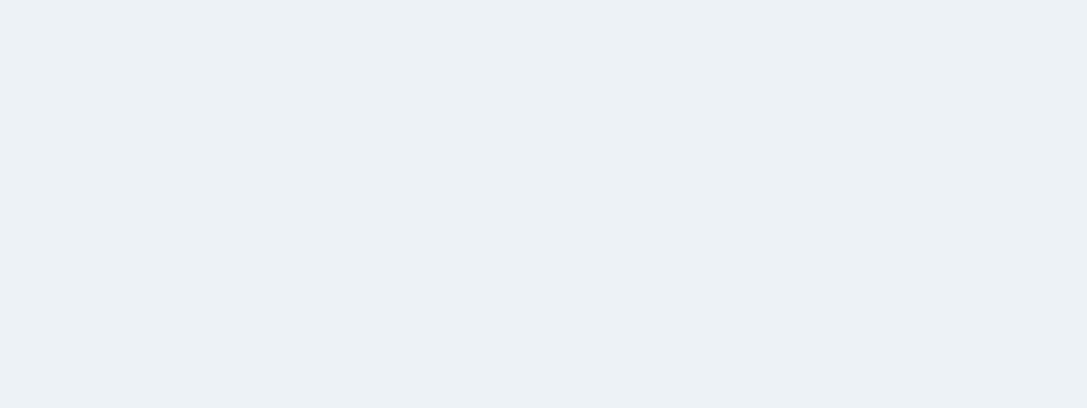
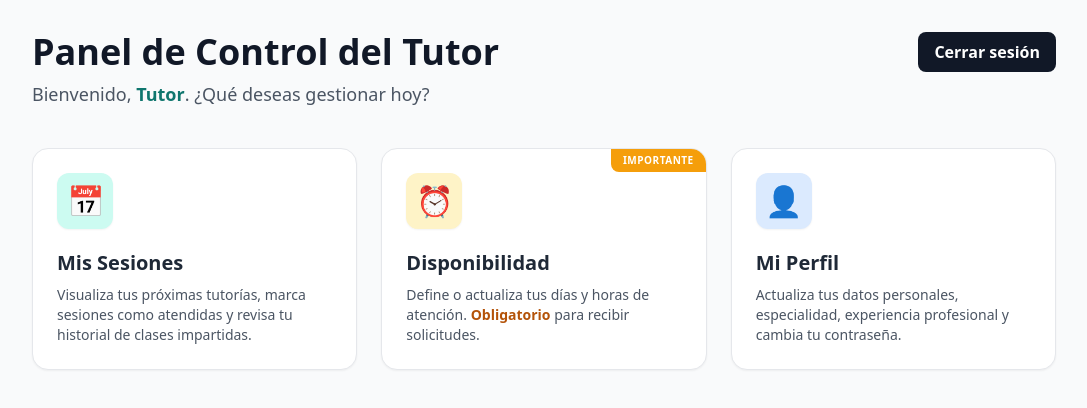
Before and after one commit to AlvaroCeballos/Educonnect-platform-Functional-testing, a React (Vite) app in the folder frontend/: page /tutor/dashboard in a window 1280 px wide. Before the commit this address had no page. Shown: the top 408 px of the page, without its empty margins (96-1183 px from the left). Built offline with nearby package versions, Linux system fonts and the light colour scheme; sample sign-in values are in the browser's storage.

Commit message:
feat(tutor): T-015.1 agregar vista de sesiones, dashboard y reestructurar rutas

```diff
--- a/frontend/src/App.jsx
+++ b/frontend/src/App.jsx
@@ -1,7 +1,7 @@
 import { Routes, Route, Navigate, Link } from 'react-router-dom';
-import TutorRegistration from './TutorRegistration';
+import TutorRegistration from './pages/tutor/TutorRegistration';
 import ScheduleForm from './ScheduleForm';
-import TutorProfile from './TutorProfile';
+import TutorProfile from './pages/tutor/TutorProfile';
 import RegisterStudent from './pages/student/RegisterStudent';
 import RegisterSuccess from './pages/student/RegisterSuccess';
 import Login from './pages/Login';
@@ -10,7 +10,8 @@ import AdminDashboard from './pages/admin/AdminDashboard';
 import StudentDashboard from './pages/student/StudentDashboard';
 import BookSession from './pages/student/BookSession';
 import MySessions from './pages/student/MySessions';
-import TutorSessions from './pages/TutorSessions';
+import TutorSessions from './pages/tutor/TutorSessions';
+import TutorDashboard from './pages/tutor/TutorDashboard'; // <-- Importamos el nuevo dashboard
 
 const ProtectedRoute = ({ children }) => {
   const token = localStorage.getItem('token');
@@ -80,9 +81,13 @@ export default function App() {
       <Route path="/book-session" element={<ProtectedRoute><BookSession /></ProtectedRoute>} />
       <Route path="/mis-sesiones" element={<ProtectedRoute><MySessions /></ProtectedRoute>} />
       <Route path="/my-sessions" element={<ProtectedRoute><MySessions /></ProtectedRoute>} />
+
+      {/* Rutas del Tutor */}
+      <Route path="/tutor/dashboard" element={<ProtectedRoute><TutorDashboard /></ProtectedRoute>} /> {/* <-- Nueva ruta del Dashboard */}
       <Route path="/tutor/sesiones" element={<ProtectedRoute><TutorSessions /></ProtectedRoute>} />
+      <Route path="/tutor/profile" element={<ProtectedRoute><TutorProfile /></ProtectedRoute>} />
+
       <Route path="/schedule" element={<ProtectedRoute><ScheduleForm /></ProtectedRoute>} />
-      <Route path="/profile" element={<ProtectedRoute><TutorProfile /></ProtectedRoute>} />
       <Route path="/admin/dashboard" element={<ProtectedRoute><AdminDashboard /></ProtectedRoute>} />
     </Routes>
   );
--- a/frontend/src/pages/Login.jsx
+++ b/frontend/src/pages/Login.jsx
@@ -30,7 +30,9 @@ export default function Login() {
         const response = await api.post('/auth/login/tutor', { email: form.email, password: form.password });
         localStorage.setItem('token', response.data.token);
         localStorage.setItem('tutor', JSON.stringify(response.data.tutor));
-        navigate('/tutor/sesiones');
+
+        // REDIRECCIÓN ACTUALIZADA AL NUEVO DASHBOARD
+        navigate('/tutor/dashboard');
       }
     } catch (error) {
       setStatus({ type: 'error', message: error.response?.data?.message || 'Error al iniciar sesión' });
--- /dev/null
+++ b/frontend/src/pages/tutor/TutorDashboard.jsx
@@ -0,0 +1,76 @@
+import { Link, useNavigate } from 'react-router-dom';
+
+export default function TutorDashboard() {
+  const navigate = useNavigate();
+  // Extraemos los datos del tutor logueado desde el localStorage
+  const tutorData = JSON.parse(localStorage.getItem('tutor') || '{}');
+
+  const handleLogout = () => {
+    localStorage.removeItem('token');
+    localStorage.removeItem('tutor');
+    navigate('/login');
+  };
+
+  return (
+    <div className="min-h-screen bg-gray-50 p-8 font-sans">
+      <div className="max-w-5xl mx-auto">
+        <header className="mb-10 flex flex-col gap-4 text-center md:flex-row md:items-start md:justify-between md:text-left">
+          <div>
+            <h1 className="text-4xl font-extrabold text-gray-900">Panel de Control del Tutor</h1>
+          <p className="text-lg text-gray-600 mt-2">
+            Bienvenido, <span className="font-bold text-teal-700">{tutorData.nombre || 'Tutor'}</span>. ¿Qué deseas gestionar hoy?
+            </p>
+          </div>
+          <button
+            type="button"
+            onClick={handleLogout}
+            className="self-center rounded-lg bg-gray-900 px-4 py-2 font-semibold text-white transition-colors hover:bg-gray-700 md:self-start"
+          >
+            Cerrar sesión
+          </button>
+        </header>
+
+        <div className="grid grid-cols-1 md:grid-cols-3 gap-6">
+
+          {/* Tarjeta de Sesiones */}
+          <Link to="/tutor/sesiones" className="bg-white p-6 rounded-2xl shadow-sm border border-gray-200 hover:shadow-lg hover:border-teal-500 transition-all group flex flex-col items-center md:items-start text-center md:text-left">
+            <div className="w-14 h-14 bg-teal-100 text-teal-700 rounded-xl flex items-center justify-center text-3xl mb-5 group-hover:bg-teal-600 group-hover:text-white transition-colors shadow-sm">
+              📅
+            </div>
+            <h2 className="text-xl font-bold text-gray-800 mb-2">Mis Sesiones</h2>
+            <p className="text-sm text-gray-600">
+              Visualiza tus próximas tutorías, marca sesiones como atendidas y revisa tu historial de clases impartidas.
+            </p>
+          </Link>
+
+          {/* Tarjeta de Horarios */}
+          <Link to="/schedule" className="bg-white p-6 rounded-2xl shadow-sm border border-gray-200 hover:shadow-lg hover:border-amber-500 transition-all group flex flex-col items-center md:items-start text-center md:text-left relative overflow-hidden">
+            <div className="w-14 h-14 bg-amber-100 text-amber-700 rounded-xl flex items-center justify-center text-3xl mb-5 group-hover:bg-amber-500 group-hover:text-white transition-colors shadow-sm">
+              ⏰
+            </div>
+            <h2 className="text-xl font-bold text-gray-800 mb-2">Disponibilidad</h2>
+            <p className="text-sm text-gray-600">
+              Define o actualiza tus días y horas de atención. <strong className="text-amber-700">Obligatorio</strong> para recibir solicitudes.
+            </p>
+            {/* Indicador visual para llamar la atención del tutor */}
+            <div className="absolute top-0 right-0 bg-amber-500 text-white text-[10px] font-bold px-3 py-1 rounded-bl-lg uppercase tracking-wider">
+              Importante
+            </div>
+          </Link>
+
+          {/* Tarjeta de Perfil */}
+          <Link to="/tutor/profile" className="bg-white p-6 rounded-2xl shadow-sm border border-gray-200 hover:shadow-lg hover:border-blue-500 transition-all group flex flex-col items-center md:items-start text-center md:text-left">
+            <div className="w-14 h-14 bg-blue-100 text-blue-700 rounded-xl flex items-center justify-center text-3xl mb-5 group-hover:bg-blue-600 group-hover:text-white transition-colors shadow-sm">
+              👤
+            </div>
+            <h2 className="text-xl font-bold text-gray-800 mb-2">Mi Perfil</h2>
+            <p className="text-sm text-gray-600">
+              Actualiza tus datos personales, especialidad, experiencia profesional y cambia tu contraseña.
+            </p>
+          </Link>
+
+        </div>
+      </div>
+    </div>
+  );
+}
--- a/frontend/src/TutorProfile.jsx
+++ b/frontend/src/pages/tutor/TutorProfile.jsx
@@ -1,5 +1,5 @@
 import { useEffect, useState } from 'react';
-import api from './utils/api';
+import api from '../../utils/api';
 
 const editable = [['nombre', 'Nombre'], ['apellido', 'Apellido'], ['carnet', 'Carnet'], ['identificacion', 'DPI / identificación'], ['fecha_nacimiento', 'Fecha de nacimiento'], ['especialidad', 'Especialidad o materia'], ['direccion_tutoria', 'Dirección de tutoría'], ['anio_inicio_experiencia', 'Año de inicio de experiencia'], ['universidad', 'Universidad']];
 
--- a/frontend/src/TutorRegistration.jsx
+++ b/frontend/src/pages/tutor/TutorRegistration.jsx
@@ -1,5 +1,5 @@
 import { useMemo, useState } from 'react';
-import api from './utils/api';
+import api from '../../utils/api';
 
 const initialForm = { nombre: '', apellido: '', carnet: '', identificacion: '', fecha_nacimiento: '', genero: 'UNSPECIFIED', email: '', password: '', confirmPassword: '', especialidad: '', direccion_tutoria: '', anio_inicio_experiencia: '', universidad: '' };
 const fields = [['nombre', 'Nombre', 'text'], ['apellido', 'Apellido', 'text'], ['carnet', 'Carnet', 'text'], ['identificacion', 'DPI / identificación', 'text'], ['fecha_nacimiento', 'Fecha de nacimiento', 'date'], ['email', 'Correo electrónico', 'email'], ['especialidad', 'Especialidad o materia', 'text'], ['direccion_tutoria', 'Dirección de tutoría', 'text'], ['anio_inicio_experiencia', 'Año de inicio de experiencia', 'number'], ['universidad', 'Universidad', 'text']];
--- /dev/null
+++ b/frontend/src/pages/tutor/TutorSessions.jsx
@@ -0,0 +1,71 @@
+import { useState, useEffect } from 'react';
+
+export default function TutorSessions() {
+  const [sessions, setSessions] = useState([]);
+  const [isModalOpen, setIsModalOpen] = useState(false);
+  const [activeSession, setActiveSession] = useState(null);
+
+  useEffect(() => {
+    // T-015.1: Datos simulados para armar la UI antes de conectar el backend
+    setSessions([
+      {
+        id: 1,
+        sessionDate: '2026-09-20',
+        startTime: '10:00:00',
+        endTime: '11:00:00',
+        materia: 'Física Avanzada',
+        status: 'PENDING',
+        studentNombre: 'Juan',
+        studentApellido: 'Pérez'
+      }
+    ]);
+  }, []);
+
+  const openModal = (session) => {
+    setActiveSession(session);
+    setIsModalOpen(true);
+  };
+
+  return (
+    <div className="p-8 max-w-5xl mx-auto font-sans">
+      <h2 className="text-3xl font-extrabold text-gray-900 mb-8">Mis Sesiones</h2>
+
+      <div className="grid gap-5">
+        {sessions.map(session => (
+          <div key={session.id} className="p-5 border border-slate-200 rounded-xl shadow-sm flex flex-col md:flex-row justify-between items-start md:items-center bg-white">
+            <div>
+              <p className="font-bold text-xl text-slate-800">{session.materia}</p>
+              <p className="text-sm font-medium text-slate-600 mt-1">
+                Estudiante: <span className="text-slate-900">{session.studentNombre} {session.studentApellido}</span>
+              </p>
+              <p className="text-sm text-slate-500 mt-1">
+                📅 {session.sessionDate} | ⏰ {session.startTime} - {session.endTime}
+              </p>
+              <span className="inline-block mt-3 px-2.5 py-1 text-xs font-bold rounded-full bg-amber-100 text-amber-800 uppercase">
+                {session.status}
+              </span>
+            </div>
+
+            {session.status === 'PENDING' && (
+              <button
+                onClick={() => openModal(session)}
+                className="mt-4 md:mt-0 bg-emerald-600 text-white font-semibold px-5 py-2.5 rounded-lg hover:bg-emerald-700 transition-colors shadow-sm"
+              >
+                Marcar como Atendida
+              </button>
+            )}
+          </div>
+        ))}
+      </div>
+
+      {isModalOpen && (
+        <div className="fixed inset-0 z-50 flex items-center justify-center bg-slate-900/60 backdrop-blur-sm p-4">
+          <div className="bg-white rounded-2xl shadow-2xl w-full max-w-lg overflow-hidden p-6 text-center">
+            <h3 className="font-bold text-lg mb-4">Modal base abierto para {activeSession?.materia}</h3>
+            <button onClick={() => setIsModalOpen(false)} className="px-5 py-2 bg-slate-200 rounded-lg font-semibold">Cerrar</button>
+          </div>
+        </div>
+      )}
+    </div>
+  );
+}
```
